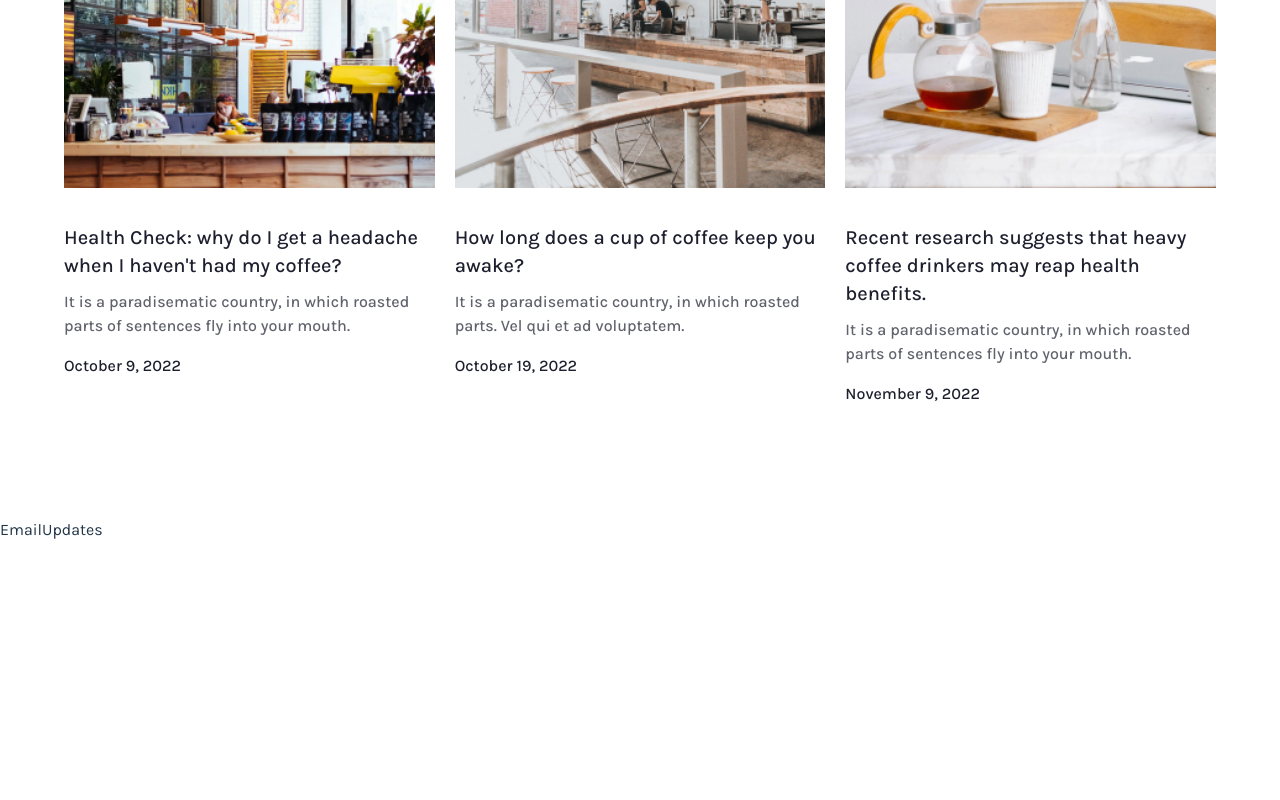
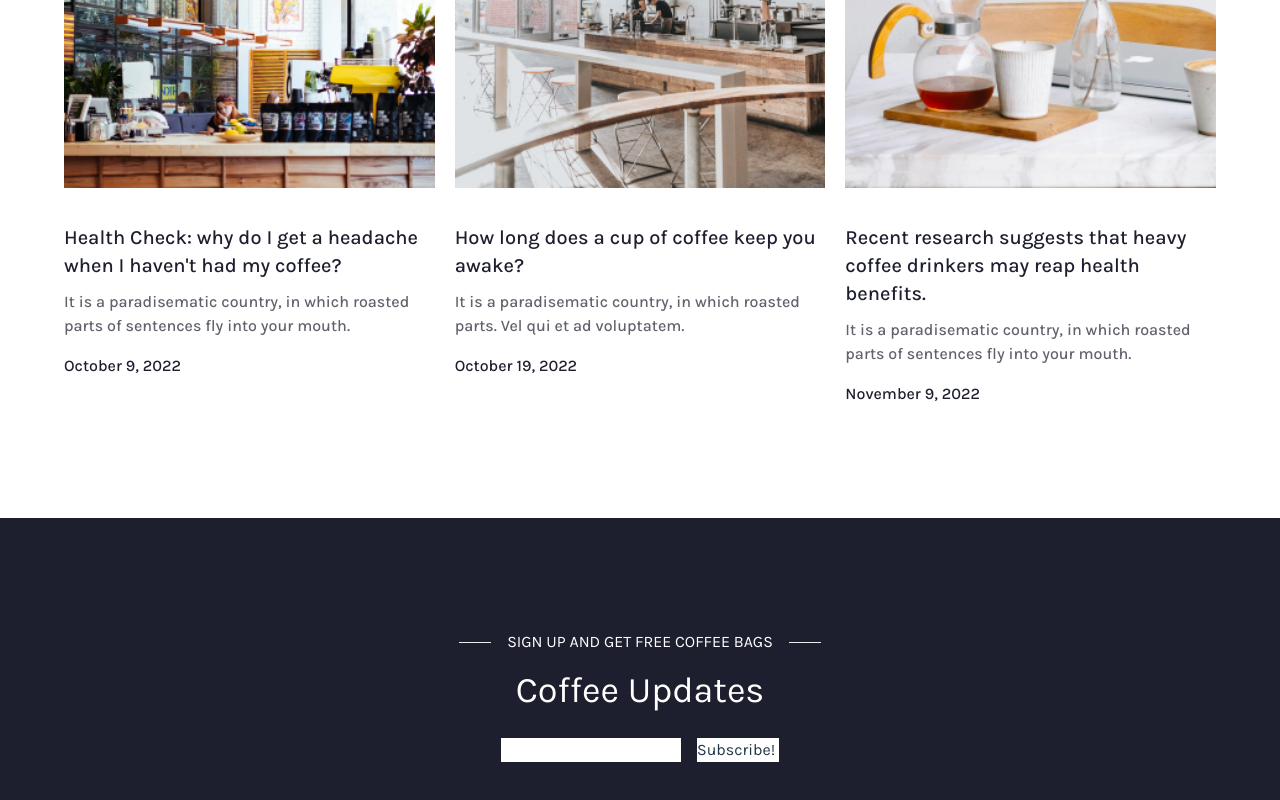
Before and after one commit to milkabaldi/coffeystyle, a React (Vite) app: page / in a window 1280 px wide. Shown: the part 5036-5836 px from the top of the page. Before the commit the page ends 5578 px from the top, so only its background shows below. Built offline with nearby package versions, Linux system fonts and the light colour scheme.

Commit message:
Email section form

```diff
--- a/src/container/EmailUpdates.jsx
+++ b/src/container/EmailUpdates.jsx
@@ -1,8 +1,28 @@
 import React from 'react'
+import styles from '../styles.js'
 
 const EmailUpdates = () => {
   return (
-    <div>EmailUpdates</div>
+    <section className="py-28 bg-primary ">
+      <div
+        className={`${styles.boxWidth} ${styles.paddingX} ${styles.flexCenter} flex-col m-auto`}
+      >
+        <div className="mb-4 after:w-8 after:h-px after:bg-dimLightGrey after:block before:w-8 before:h-px before:bg-dimLightGrey before:block flex flex-row items-center justify-center gap-4 ">
+          <h2 className="text-secondary uppercase text-base text-center">
+            Sign up and get free coffee bags
+          </h2>
+        </div>
+        <span className="block text-4xl text-secondary mb-7">Coffee Updates</span>
+        <form className='flex flex-row gap-4' action="" method="get">
+          <div class="formEmail">
+            <input type="email" name="email" id="email" required />
+          </div>
+          <div class="formButton bg-secondary mb-4">
+            <input type="submit" value="Subscribe! " />
+          </div>
+        </form>
+      </div>
+    </section>
   )
 }
 
```
